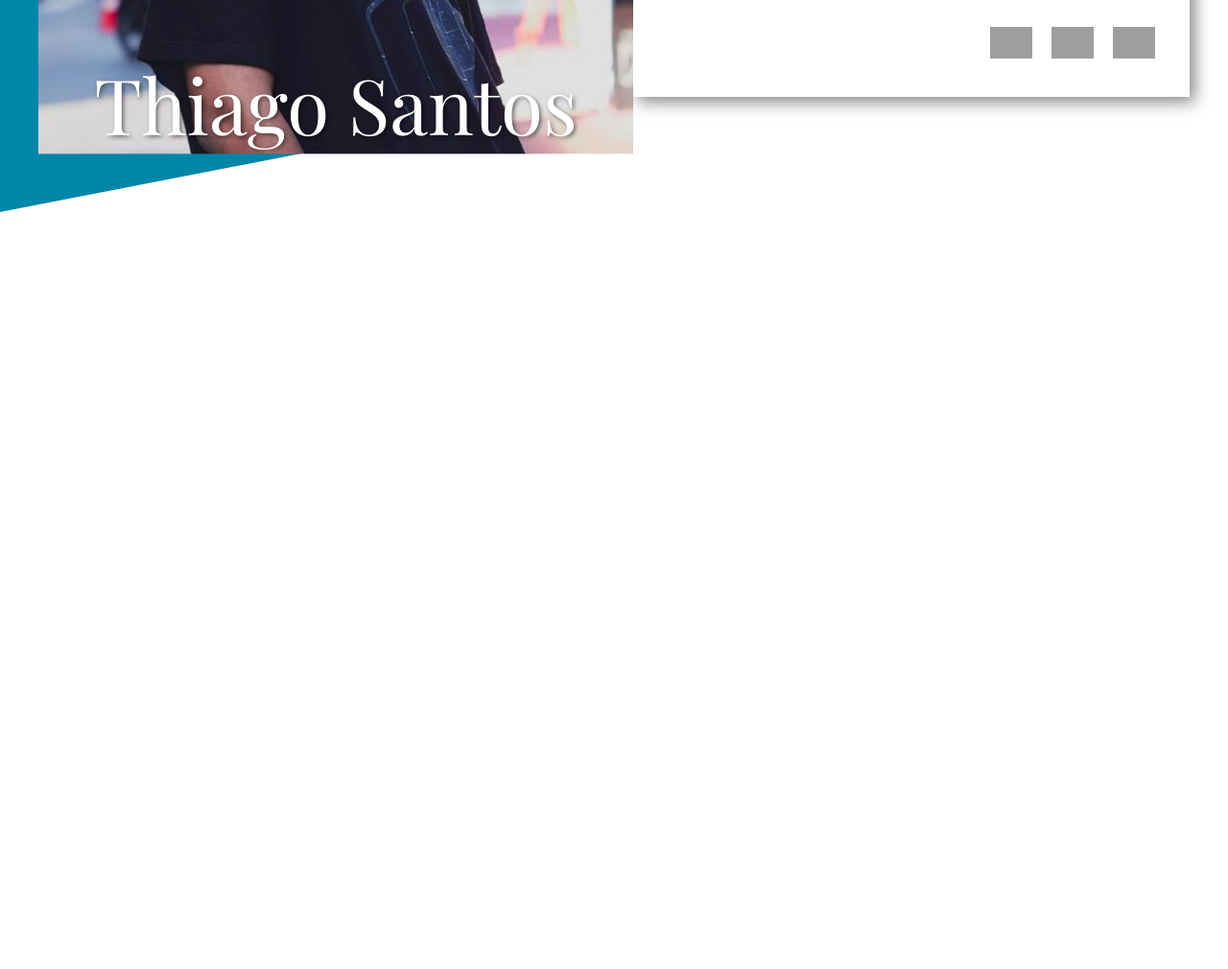
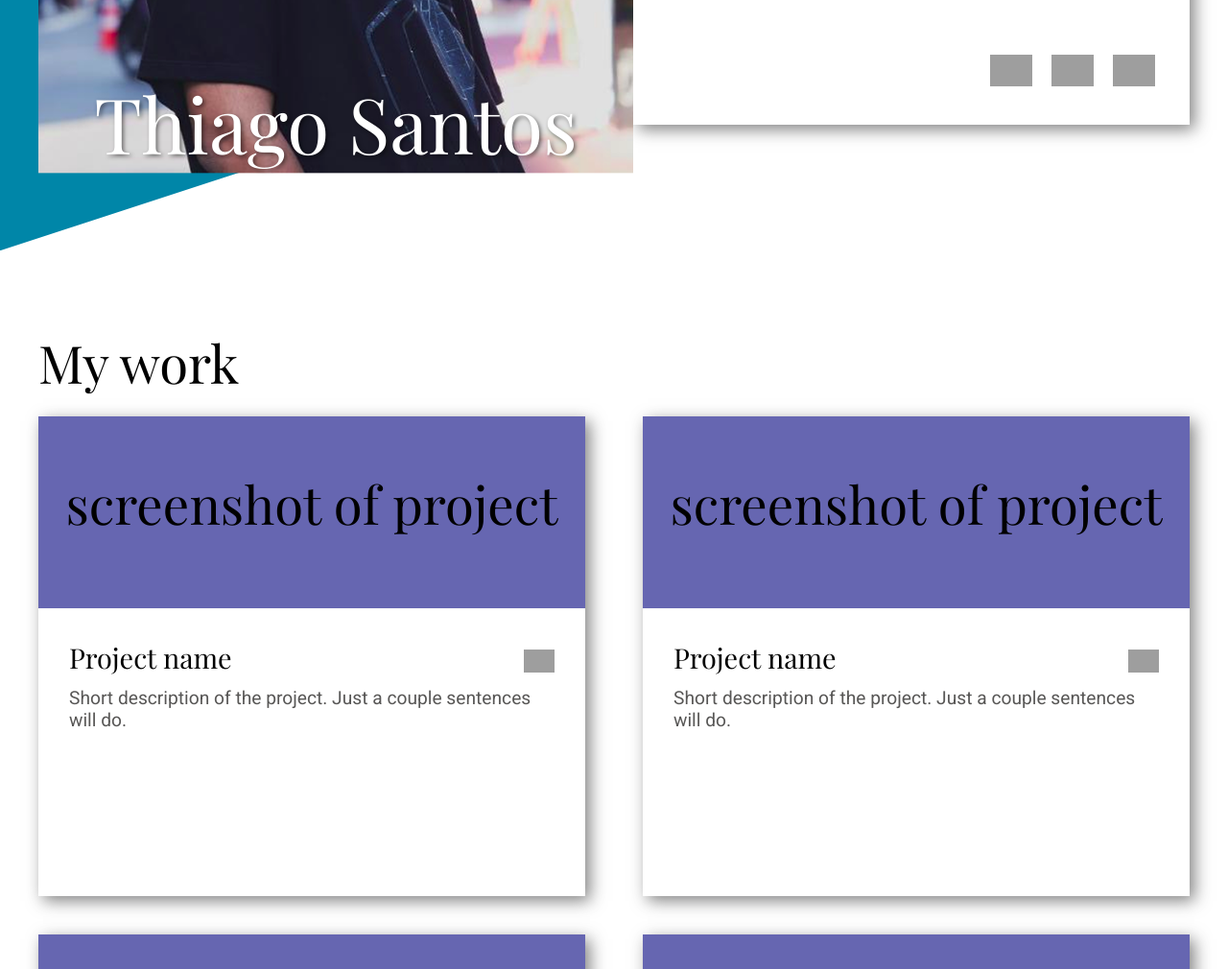
Before and after one commit to t-dlsantos/odin-homepage, a plain HTML site: page index.html in a window 1280 px wide. Shown: the part 574-1584 px from the top of the page at 96% size. Before the commit the page ends 800 px from the top, so only its background shows below. Drawn offline with nearby package versions, Linux system fonts and the light colour scheme; grey boxes are pictures that could not be loaded; a web font is replaced by a local one.

Commit message:
feat: add initial My Work section

```diff
--- a/index.html
+++ b/index.html
@@ -25,7 +25,8 @@
             Lorem ipsum, dolor sit amet consectetur adipisicing elit. Illo vitae
             maiores eveniet. Qui porro necessitatibus omnis iusto placeat
             commodi dignissimos magnam illum eligendi eos. Aliquid optio nemo
-            beatae eveniet quasi. Lorem ipsum dolor sit amet consectetur adipisicing elit. Pariatur sit ducimus libero, fugit a provident
+            beatae eveniet quasi. Lorem ipsum dolor sit amet consectetur
+            adipisicing elit. Pariatur sit ducimus libero, fugit a provident
           </p>
           <div class="icons">
             <a href=""
@@ -45,5 +46,133 @@
         </div>
       </div>
     </header>
+
+    <main>
+      <section class="my-work">
+        <h2>My work</h2>
+        <div class="projects-grid">
+          <div class="project-box">
+            <div class="project-screenshot">
+              <h2>screenshot of project</h2>
+            </div>
+            <div class="info">
+              <div>
+                <h3>Project name</h3>
+                <div class="links">
+                  <a href="">
+                    <img
+                      src="https://cdn.jsdelivr.net/gh/devicons/devicon@latest/icons/github/github-original.svg"
+                  /></a>
+                </div>
+              </div>
+              <p class="project-description">
+                Short description of the project. Just a couple sentences will
+                do.
+              </p>
+            </div>
+          </div>
+          <div class="project-box">
+            <div class="project-screenshot">
+              <h2>screenshot of project</h2>
+            </div>
+            <div class="info">
+              <div>
+                <h3>Project name</h3>
+                <div class="links">
+                  <a href="">
+                    <img
+                      src="https://cdn.jsdelivr.net/gh/devicons/devicon@latest/icons/github/github-original.svg"
+                  /></a>
+                </div>
+              </div>
+              <p class="project-description">
+                Short description of the project. Just a couple sentences will
+                do.
+              </p>
+            </div>
+          </div>
+          <div class="project-box">
+            <div class="project-screenshot">
+              <h2>screenshot of project</h2>
+            </div>
+            <div class="info">
+              <div>
+                <h3>Project name</h3>
+                <div class="links">
+                  <a href="">
+                    <img
+                      src="https://cdn.jsdelivr.net/gh/devicons/devicon@latest/icons/github/github-original.svg"
+                  /></a>
+                </div>
+              </div>
+              <p class="project-description">
+                Short description of the project. Just a couple sentences will
+                do.
+              </p>
+            </div>
+          </div>
+          <div class="project-box">
+            <div class="project-screenshot">
+              <h2>screenshot of project</h2>
+            </div>
+            <div class="info">
+              <div>
+                <h3>Project name</h3>
+                <div class="links">
+                  <a href="">
+                    <img
+                      src="https://cdn.jsdelivr.net/gh/devicons/devicon@latest/icons/github/github-original.svg"
+                  /></a>
+                </div>
+              </div>
+              <p class="project-description">
+                Short description of the project. Just a couple sentences will
+                do.
+              </p>
+            </div>
+          </div>
+          <div class="project-box">
+            <div class="project-screenshot">
+              <h2>screenshot of project</h2>
+            </div>
+            <div class="info">
+              <div>
+                <h3>Project name</h3>
+                <div class="links">
+                  <a href="">
+                    <img
+                      src="https://cdn.jsdelivr.net/gh/devicons/devicon@latest/icons/github/github-original.svg"
+                  /></a>
+                </div>
+              </div>
+              <p class="project-description">
+                Short description of the project. Just a couple sentences will
+                do.
+              </p>
+            </div>
+          </div>
+          <div class="project-box">
+            <div class="project-screenshot">
+              <h2>screenshot of project</h2>
+            </div>
+            <div class="info">
+              <div>
+                <h3>Project name</h3>
+                <div class="links">
+                  <a href="">
+                    <img
+                      src="https://cdn.jsdelivr.net/gh/devicons/devicon@latest/icons/github/github-original.svg"
+                  /></a>
+                </div>
+              </div>
+              <p class="project-description">
+                Short description of the project. Just a couple sentences will
+                do.
+              </p>
+            </div>
+          </div>
+        </div>
+      </section>
+    </main>
   </body>
 </html>
--- a/style.css
+++ b/style.css
@@ -9,6 +9,14 @@
 
 body {
   margin: 0 auto;
+}
+
+p {
+  font-family: 'Roboto', sans-serif;
+}
+
+h1, h2, h3, h4, h5 {
+  font-family: "Playfair Display", Courier, monospace;
 }
 
 .hero {
@@ -25,15 +33,14 @@ body {
   width: 100%;
   height: 100%;
   background-color: #0086a8;
-  transform: skewY(-11deg);
-  transform-origin: left;
+  clip-path: polygon(0 0, 100% 0, 100% 50%, 0 100%);
 }
 
 .hero .content {
   max-width: 1920px;
   display: flex;
   align-items: center;
-  padding: 60px 40px;
+  padding: 80px 40px;
 }
 
 /* Hero image */
@@ -51,7 +58,6 @@ body {
 }
 
 .name {
-  font-family: "Playfair Display", Courier, monospace;
   text-align: center;
   width: 100%;
   font-weight: 300;
@@ -73,15 +79,13 @@ body {
 }
 
 .about-me h2 {
-  font-family: "Playfair Display", Courier, monospace;
   font-size: 3.4rem;
   font-weight: 300;
   margin-bottom: 24px;
 }
 
 .about-me p {
-  font-family: "Roboto", sans-serif;
-  font-size: 1.5rem;
+  font-size: 1.6rem;
   line-height: 1.5;
   margin-bottom: 60px;
   color: #585756;
@@ -96,3 +100,64 @@ body {
 .about-me .icons img {
   width: 44px;
 }
+
+/* Main */
+main {
+  padding: 80px 40px;
+  margin: 0 auto;
+  width: 100%;
+  max-width: 1920px;
+}
+
+/* My work */
+.my-work h2 {
+  font-size: 3.4rem;
+  font-weight: 300;
+  margin-bottom: 20px;
+}
+
+.projects-grid {
+  display: grid;
+  gap: 40px 60px;
+  grid-template-columns: repeat(auto-fill, minmax(min(100%, 460px), 1fr));
+}
+
+.project-box {
+  min-height: 500px;
+  box-shadow: 0.3em 0.3em 1em rgba(48, 48, 49, 0.6);
+}
+
+.project-screenshot {
+  display: flex;
+  align-items: center;
+  justify-content: center;
+  text-align: center;
+  width: 100%;
+  height: 200px;
+  background-color: rgb(102, 102, 177);
+}
+
+.project-box .info {
+  padding: 2rem;
+}
+
+.links a img {
+  width: 32px;
+}
+
+.info div {
+  display: flex;
+  justify-content: space-between;
+  align-items: center;
+}
+
+.info div h3 {
+  font-size: 1.8rem;
+  font-weight: 400;
+  margin-bottom: 12px;
+}
+
+.project-description {
+  font-size: 1.2rem;
+  color: #585756;
+}
```
